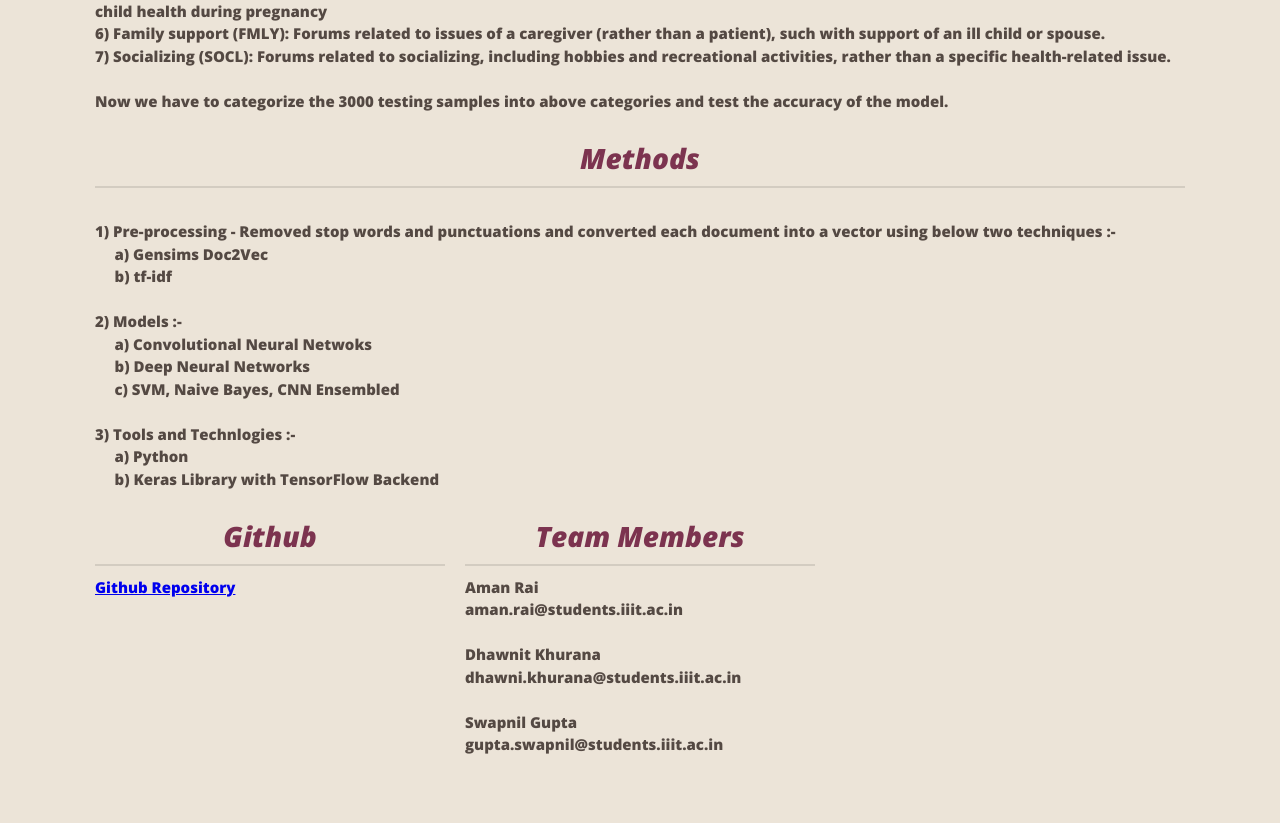
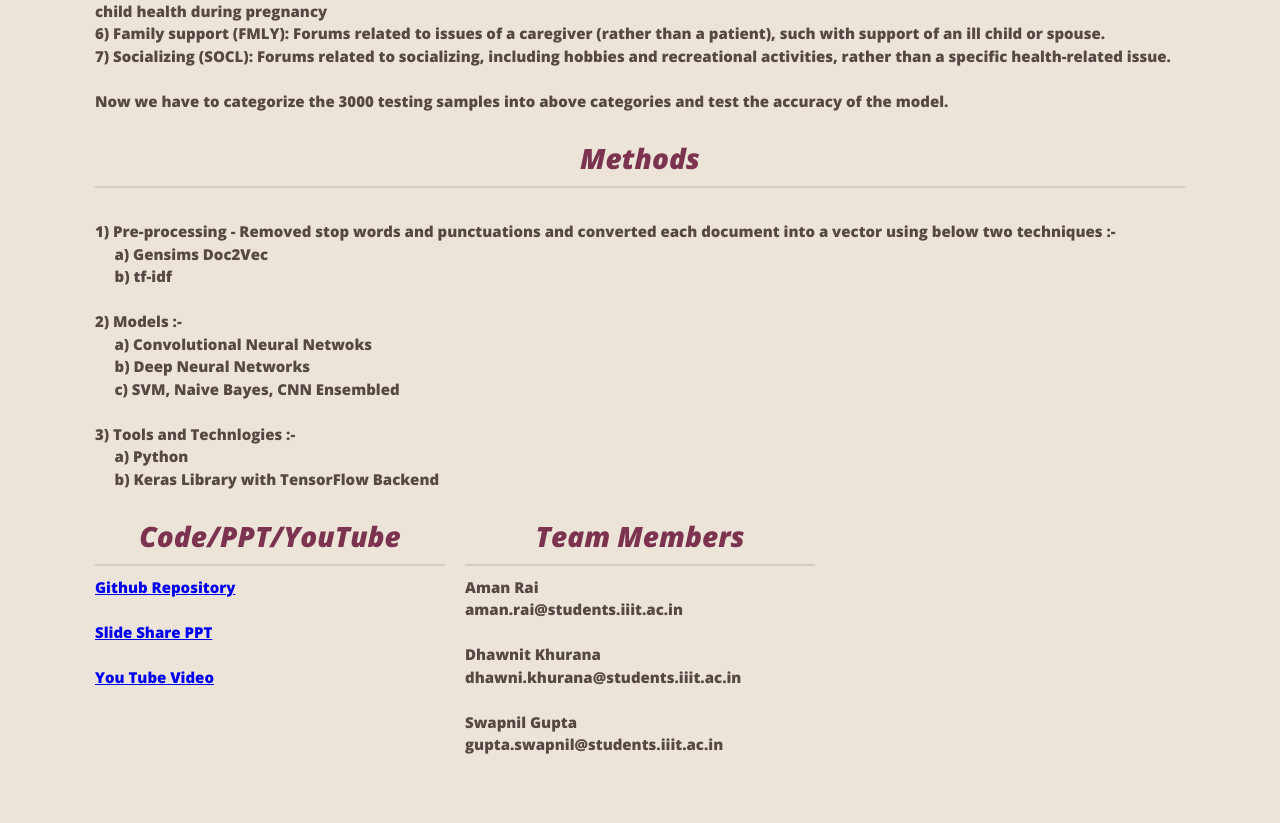
Before and after one commit to Dhawnit/dhawnit.github.io, a plain HTML site: page index.html in a window 1280 px wide. Shown: the part 505-1328 px from the top of the page. Drawn offline with nearby package versions, Linux system fonts and the light colour scheme.

Commit message:
Slide share ppt and Youtube video added

```diff
--- a/index.html
+++ b/index.html
@@ -71,9 +71,12 @@ Now we have to categorize the 3000 testing samples into above categories and tes
 			&nbsp;&nbsp;&nbsp;&nbsp;&nbsp;b) Keras Library with TensorFlow Backend</br>
 
         <div id="demo-2">
-          <h2 class="title">Github</h2>
+          <h2 class="title">Code/PPT/YouTube</h2>
           <div class="content">
-            <a href="https://github.com/Dhawnit/Semi-Supervised-Classification-of-Health-Forum-Messages"> Github Repository</a>
+            <a href="https://github.com/Dhawnit/Semi-Supervised-Classification-of-Health-Forum-Messages"> Github Repository</a></br></br>
+            <a href="https://www.slideshare.net/dhawnitkhurana/group7pptire">Slide Share PPT</a></br></br>
+            <a href="https://youtu.be/0CS17V5YStY">You Tube Video</a>
+
           </div>
         </div>
         <div id="demo-3">
```
